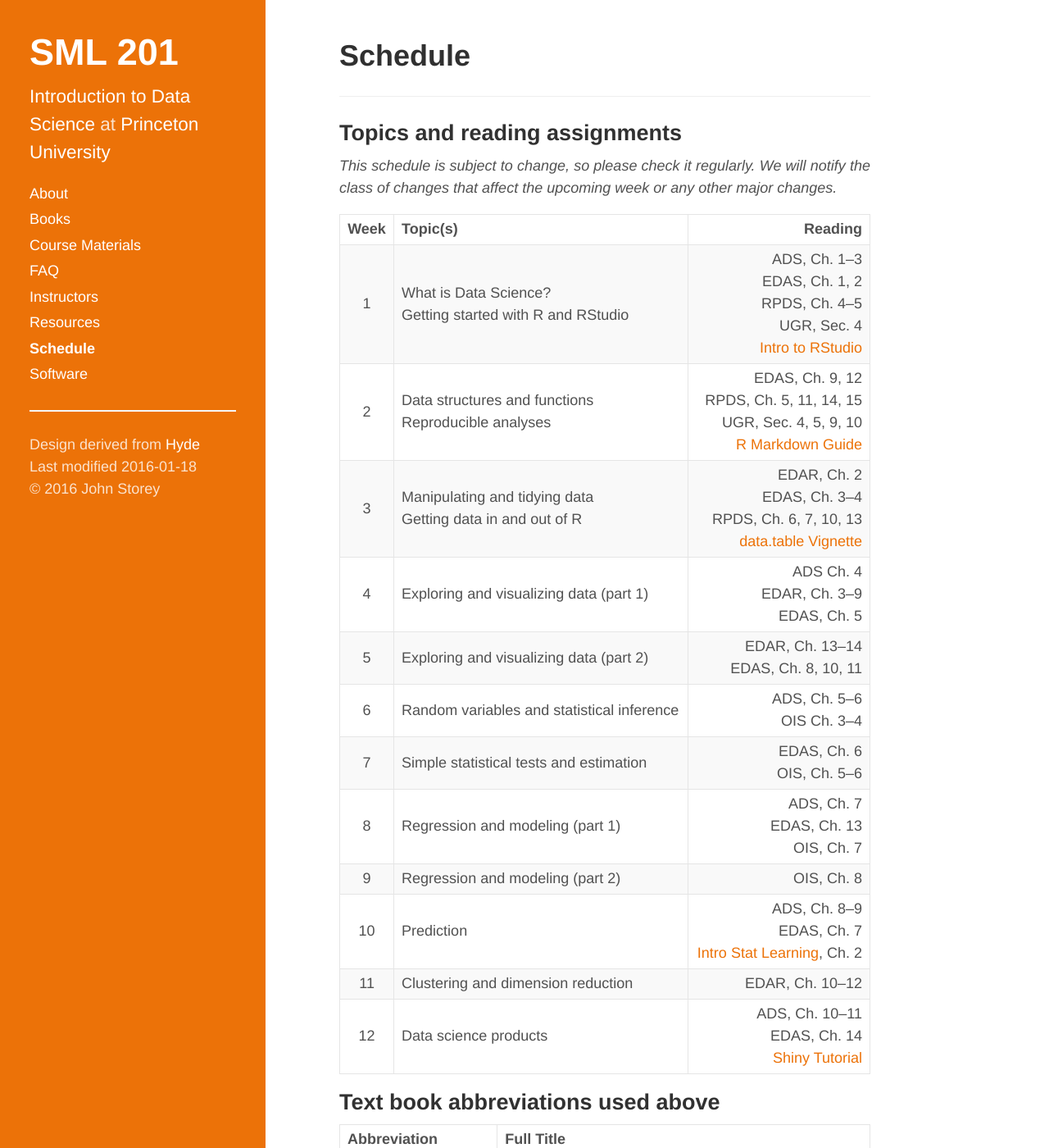
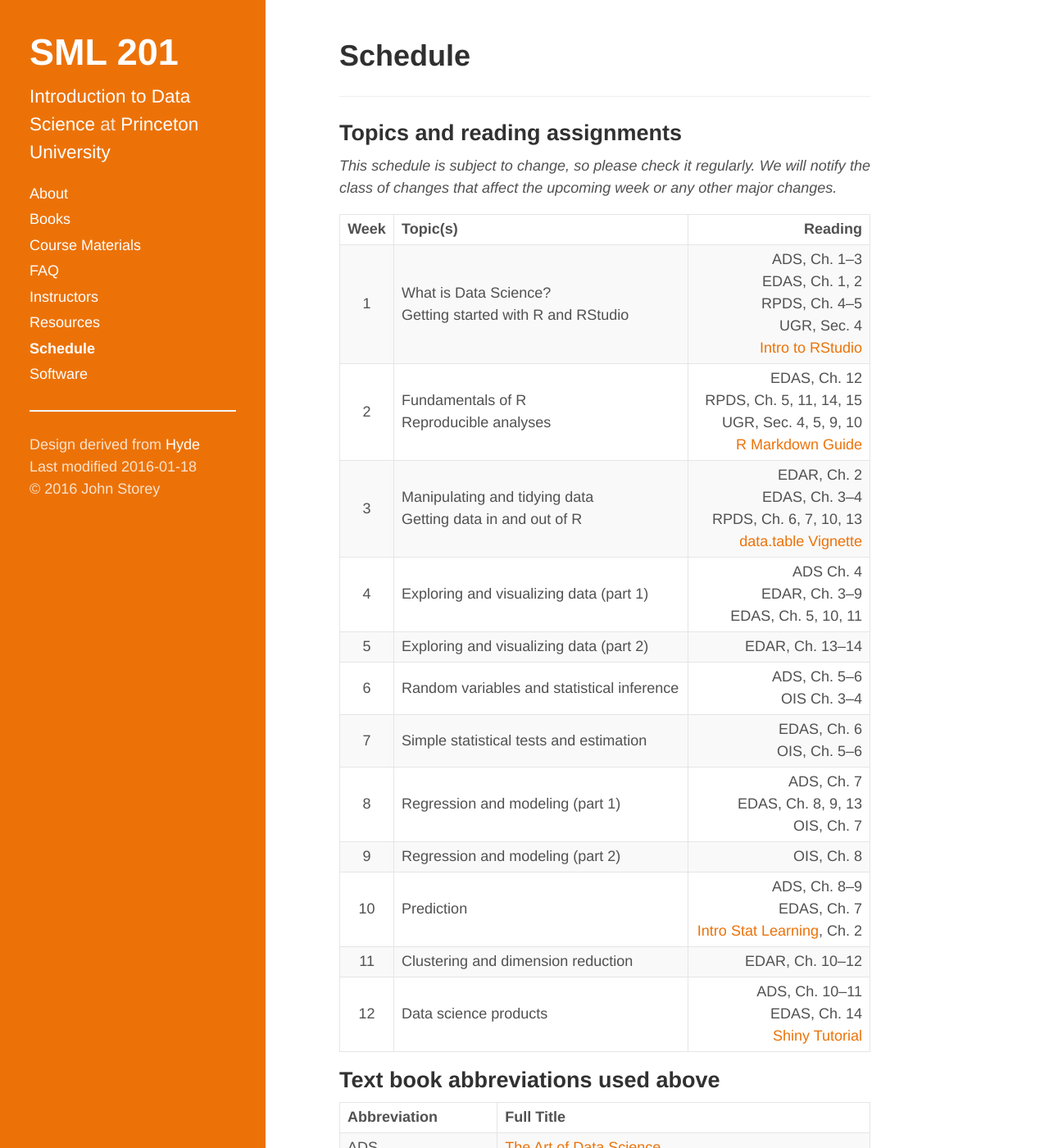
Before and after one commit to SML201/sml201.github.io, a Jekyll site: the page built from schedule.md, in a window 1280 px wide and 1400 px high. Shown: the whole window at 82% size. Built offline with Jekyll 4.4.1, drawn with Linux system fonts in a browser that asks for light colours.

Commit message:
Update schedule.md

```diff
--- a/schedule.md
+++ b/schedule.md
@@ -12,13 +12,13 @@ title: Schedule
 |  Week  | Topic(s) | Reading |
 | :----: | -------- | ------: |
 | 1 | What is Data Science? <br> Getting started with R and RStudio | ADS, Ch. 1--3 <br> EDAS, Ch. 1, 2 <br> RPDS, Ch. 4--5 <br> UGR, Sec. 4 <br> [Intro to RStudio](http://dss.princeton.edu/training/RStudio101.pdf) |
-| 2 | Data structures and functions <br> Reproducible analyses | EDAS, Ch. 9, 12 <br> RPDS, Ch. 5, 11, 14, 15 <br> UGR, Sec. 4, 5, 9, 10 <br> [R Markdown Guide](http://rmarkdown.rstudio.com)|
+| 2 | Fundamentals of R <br> Reproducible analyses | EDAS, Ch. 12 <br> RPDS, Ch. 5, 11, 14, 15 <br> UGR, Sec. 4, 5, 9, 10 <br> [R Markdown Guide](http://rmarkdown.rstudio.com)|
 | 3 | Manipulating and tidying data <br> Getting data in and out of R | EDAR, Ch. 2 <br> EDAS, Ch. 3--4 <br> RPDS, Ch. 6, 7, 10, 13 <br> [data.table Vignette](https://cran.r-project.org/web/packages/data.table/vignettes/datatable-intro.pdf) |
-| 4 | Exploring and visualizing data (part 1) | ADS Ch. 4 <br>  EDAR, Ch. 3--9 <br> EDAS, Ch. 5 |
-| 5 | Exploring and visualizing data (part 2) | EDAR, Ch. 13--14 <br> EDAS, Ch. 8, 10, 11 |
+| 4 | Exploring and visualizing data (part 1) | ADS Ch. 4 <br>  EDAR, Ch. 3--9 <br> EDAS, Ch. 5, 10, 11 |
+| 5 | Exploring and visualizing data (part 2) | EDAR, Ch. 13--14 |
 | 6 | Random variables and statistical inference | ADS, Ch. 5--6 <br> OIS Ch. 3--4|
 | 7 | Simple statistical tests and estimation | EDAS, Ch. 6 <br> OIS, Ch. 5--6|
-| 8 | Regression and modeling (part 1) | ADS, Ch. 7 <br> EDAS, Ch. 13 <br> OIS, Ch. 7 |
+| 8 | Regression and modeling (part 1) | ADS, Ch. 7 <br> EDAS, Ch. 8, 9, 13 <br> OIS, Ch. 7 |
 | 9 | Regression and modeling (part 2) | OIS, Ch. 8 |
 | 10 | Prediction | ADS, Ch. 8--9 <br> EDAS, Ch. 7 <br> [Intro Stat Learning](http://www-bcf.usc.edu/~gareth/ISL/ISLR%20Fourth%20Printing.pdf), Ch. 2 |
 | 11 | Clustering and dimension reduction | EDAR, Ch. 10--12 |
```
